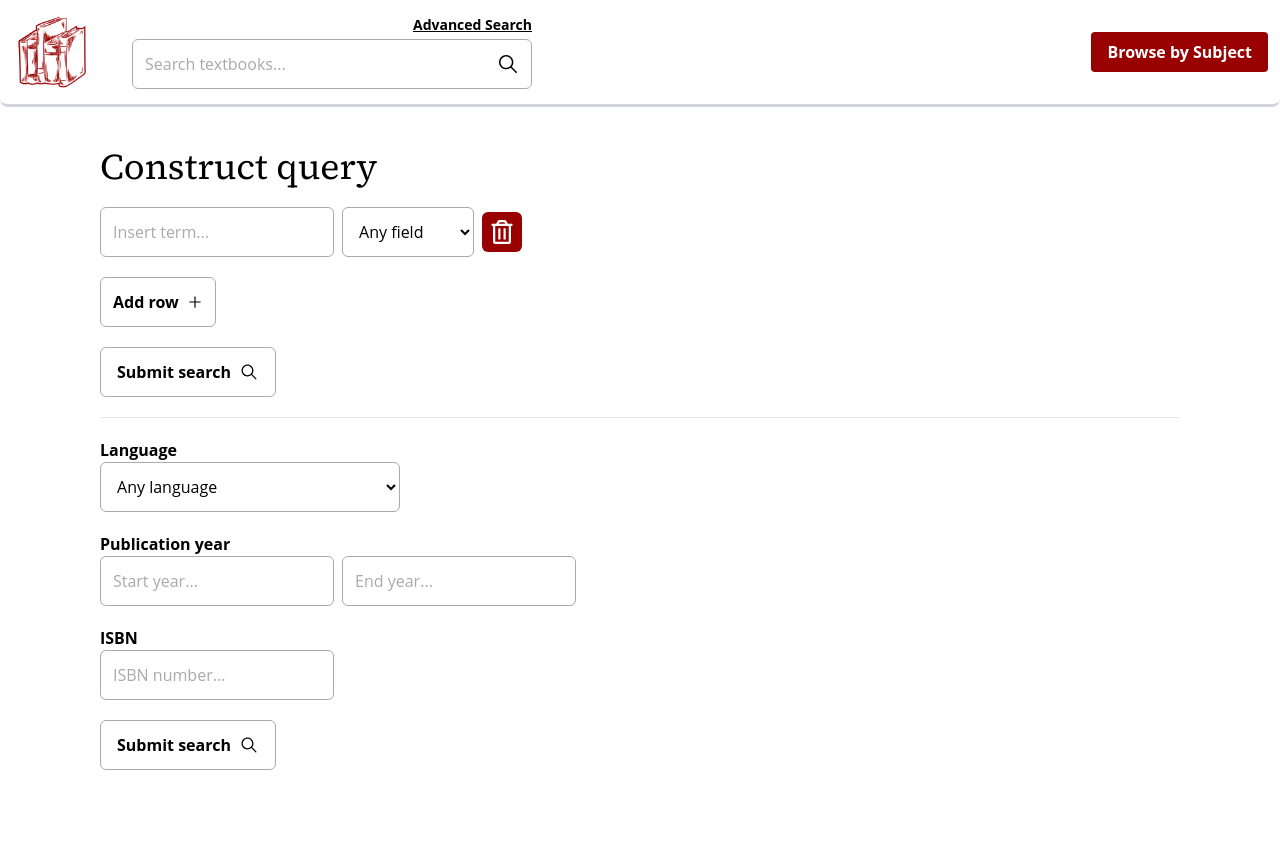
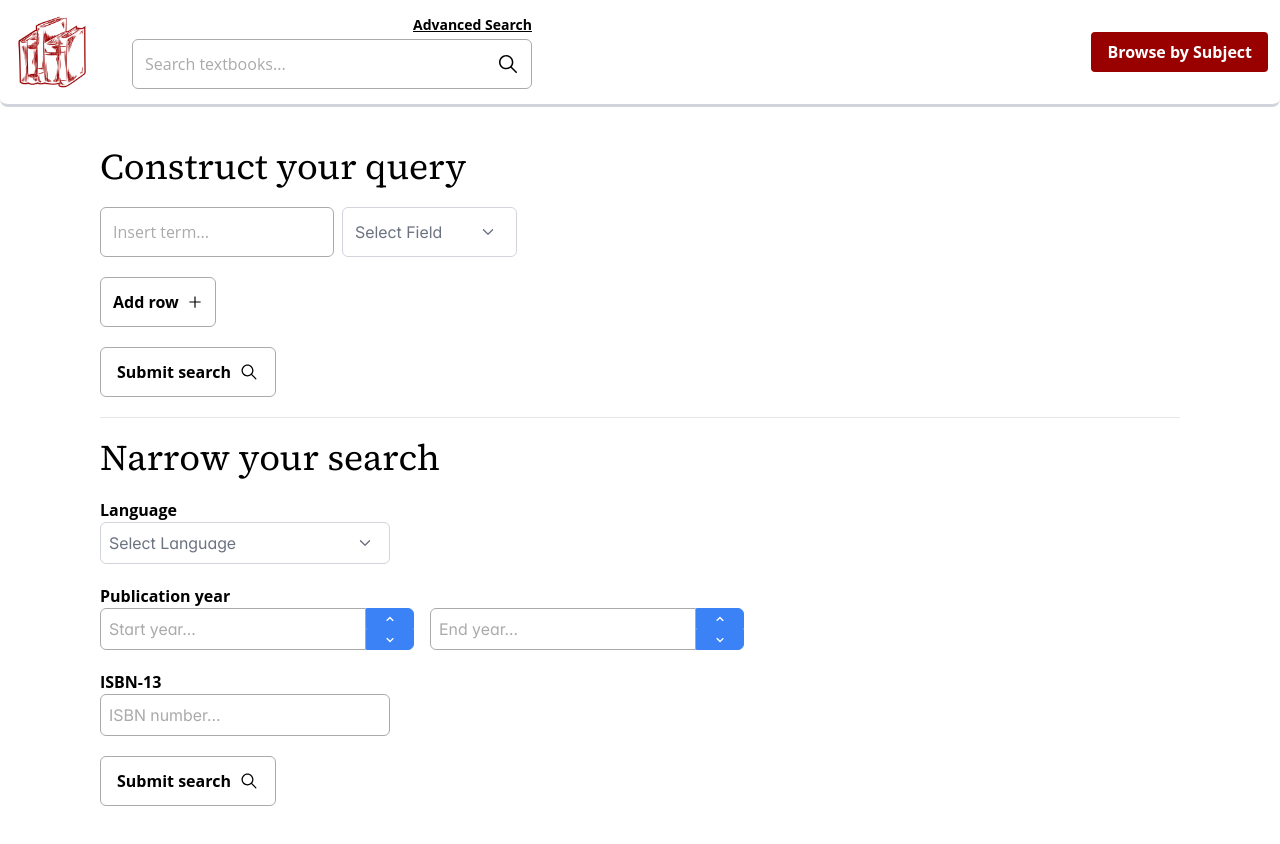
Before and after one commit to BettiM7/IR-project, a React (Vite) app in the folder ui/: page /search/advanced in a window 1280 px wide. Before the commit the page ends 810 px from the top, so only its background shows below. Built offline with nearby package versions, Linux system fonts and the light colour scheme.

Commit message:
fixed AdvancedSearch.jsx

```diff
--- a/ui/src/components/NoResults.jsx
+++ b/ui/src/components/NoResults.jsx
@@ -1,12 +1,12 @@
 import React from "react";
 import { Message } from "primereact/message";
 
-export default function NoResults() {
+export default function NoResults({text}) {
   return (
       <div className="absolute top-1/2 left-1/2 transform -translate-x-1/2 -translate-y-1/2 p-6 text-center">
         <Message
             severity="error"
-            text="No results found. Please try again with different keywords."
+            text={`No results found for "${text}". Please try again with different keywords.`}
             className="text-xl"
         />
       </div>
--- a/ui/src/index.css
+++ b/ui/src/index.css
@@ -64,7 +64,7 @@ h4 {
 }
 
 .p-inputtext {
-  padding: 2px 5px !important;
+  padding: .5rem !important;
 }
 
 .p-icon {
--- a/ui/src/pages/AdvancedSearch.jsx
+++ b/ui/src/pages/AdvancedSearch.jsx
@@ -1,21 +1,117 @@
-import React, { useState } from "react";
-import { FaRegTrashAlt } from "react-icons/fa";
-import { AiOutlinePlus } from "react-icons/ai";
-import { IoIosSearch } from "react-icons/io";
+import React, {useState, useRef} from "react";
+import {FaRegTrashAlt} from "react-icons/fa";
+import {AiOutlinePlus} from "react-icons/ai";
+import {IoIosSearch} from "react-icons/io";
+import {Dropdown} from "primereact/dropdown";
+import {Toast} from "primereact/toast";
+import {useNavigate} from "react-router-dom";
+import { InputNumber } from 'primereact/inputnumber';
+import { InputText } from 'primereact/inputtext';
+
+
 
 export default function AdvancedSearch() {
-    /**
-     * {
-     *  field: string,
-     *  term: string
-     * }
-     */
-    const [queryTerms, setQueryTerms] = useState([{ field: "*", term: "*" }]);
-    const [queryBoolean, setQueryBoolean] = useState("AND");
+    const [queryTerms, setQueryTerms] = useState([{field: null, term: null}]);
+    const toast = useRef(null);
+    const navigate = useNavigate();
+    const [startYear, setStartYear] = useState(null);
+    const [endYear, setEndYear] = useState(null);
+    const [isbn, setIsbn] = useState("");
+    const [selectedLanguage, setSelectedLanguage] = useState(null);
+
+    const fieldOptions = [
+        {label: "Any field", value: "Any field"},
+        {label: "Title", value: "Title"},
+        {label: "Description", value: "Description"},
+        {label: "Author", value: "Author"},
+        {label: "Subjects", value: "Subjects"},
+    ];
+
+    const languageOptions = [
+        {label: 'Arabic (152)', value: 'Arabic'},
+        {label: 'Armenian (2)', value: 'Armenian'},
+        {label: 'Azerbaijani (2)', value: 'Azerbaijani'},
+        {label: 'Belarusian (2)', value: 'Belarusian'},
+        {label: 'Bengali (3)', value: 'Bengali'},
+        {label: 'Bulgarian (15)', value: 'Bulgarian'},
+        {label: 'Burmese (1)', value: 'Burmese'},
+        {label: 'Catalan (1)', value: 'Catalan'},
+        {label: 'Chinese (80)', value: 'Chinese'},
+        {label: 'Croatian (3)', value: 'Croatian'},
+        {label: 'Czech (1)', value: 'Czech'},
+        {label: 'Danish (3)', value: 'Danish'},
+        {label: 'Dutch (7)', value: 'Dutch'},
+        {label: 'Dutch; Flemish (4)', value: 'Dutch; Flemish'},
+        {label: 'English (11.911)', value: 'English'},
+        {label: 'English,Arabic (1)', value: 'English,Arabic'},
+        {label: 'English,German (1)', value: 'English,German'},
+        {label: 'English,Multiple languages (1)', value: 'English,Multiple languages'},
+        {label: 'English,Spanish (1)', value: 'English,Spanish'},
+        {label: 'English,Ukrainian (1)', value: 'English,Ukrainian'},
+        {label: 'Estonian (1)', value: 'Estonian'},
+        {label: 'Finnish (6)', value: 'Finnish'},
+        {label: 'French (111)', value: 'French'},
+        {label: 'French,English (1)', value: 'French,English'},
+        {label: 'Galician (1)', value: 'Galician'},
+        {label: 'German (126)', value: 'German'},
+        {label: 'German,English (3)', value: 'German,English'},
+        {label: 'Greek, Modern (1453-) (2)', value: 'Greek, Modern (1453-)'},
+        {label: 'Hawaiian (1)', value: 'Hawaiian'},
+        {label: 'Hebrew (14)', value: 'Hebrew'},
+        {label: 'Hindi (1)', value: 'Hindi'},
+        {label: 'Hungarian (2)', value: 'Hungarian'},
+        {label: 'Icelandic (4)', value: 'Icelandic'},
+        {label: 'Indic (Other) (1)', value: 'Indic (Other)'},
+        {label: 'Indonesian (1)', value: 'Indonesian'},
+        {label: 'Iranian (Other) (1)', value: 'Iranian (Other)'},
+        {label: 'Irish (3)', value: 'Irish'},
+        {label: 'Italian (18)', value: 'Italian'},
+        {label: 'Japanese (137)', value: 'Japanese'},
+        {label: 'Kazakh (1)', value: 'Kazakh'},
+        {label: 'Khmer (2)', value: 'Khmer'},
+        {label: 'Korean (86)', value: 'Korean'},
+        {label: 'Latin (3)', value: 'Latin'},
+        {label: 'Latvian (2)', value: 'Latvian'},
+        {label: 'Macedonian (1)', value: 'Macedonian'},
+        {label: 'Malayalam (1)', value: 'Malayalam'},
+        {label: 'Mandarin (3)', value: 'Mandarin'},
+        {label: 'Mandingo (1)', value: 'Mandingo'},
+        {label: 'Mayan languages (1)', value: 'Mayan languages'},
+        {label: 'Modern Greek (19)', value: 'Modern Greek'},
+        {label: 'Niger-Kordofanian (Other) (2)', value: 'Niger-Kordofanian (Other)'},
+        {label: 'Norwegian (3)', value: 'Norwegian'},
+        {label: 'Oirat (1)', value: 'Oirat'},
+        {label: 'Oromo (1)', value: 'Oromo'},
+        {label: 'Persian (5)', value: 'Persian'},
+        {label: 'Polish (22)', value: 'Polish'},
+        {label: 'Portuguese (28)', value: 'Portuguese'},
+        {label: 'Romanian (4)', value: 'Romanian'},
+        {label: 'Russian (58)', value: 'Russian'},
+        {label: 'Serbian (1)', value: 'Serbian'},
+        {label: 'Shona (1)', value: 'Shona'},
+        {label: 'Slavic (Other) (1)', value: 'Slavic (Other)'},
+        {label: 'Slovenian (1)', value: 'Slovenian'},
+        {label: 'Sorbian (Other) (1)', value: 'Sorbian (Other)'},
+        {label: 'Spanish (104)', value: 'Spanish'},
+        {label: 'Spanish; Castilian (83)', value: 'Spanish; Castilian'},
+        {label: 'Swahili (1)', value: 'Swahili'},
+        {label: 'Swedish (4)', value: 'Swedish'},
+        {label: 'Tajik (2)', value: 'Tajik'},
+        {label: 'Thai (2)', value: 'Thai'},
+        {label: 'Tibetan (4)', value: 'Tibetan'},
+        {label: 'Turkish (6)', value: 'Turkish'},
+        {label: 'Turkish, Ottoman (1)', value: 'Turkish, Ottoman'},
+        {label: 'Ukrainian (19)', value: 'Ukrainian'},
+        {label: 'Undetermined (7)', value: 'Undetermined'},
+        {label: 'Urdu (4)', value: 'Urdu'},
+        {label: 'Vietnamese (3)', value: 'Vietnamese'},
+        {label: 'Wolof (1)', value: 'Wolof'},
+        {label: 'Yiddish (3)', value: 'Yiddish'},
+    ];
 
     function changeQueryTerm(newTerm, index) {
         let newQueryTerms = [...queryTerms];
-        if (newTerm == "") newTerm = "*";
+        if (newTerm === "") newTerm = "*";
         newQueryTerms[index].term = newTerm;
         console.log(newQueryTerms);
         setQueryTerms(newQueryTerms);
@@ -23,9 +119,15 @@ export default function AdvancedSearch() {
 
     function changeQueryField(newField, index) {
         let newQueryTerms = [...queryTerms];
-        if (newField == "Any field") newField = "*";
+        if (newField === "Any field") newField = "*";
         newQueryTerms[index].field = newField.toLowerCase();
         console.log(newQueryTerms);
+        setQueryTerms(newQueryTerms);
+    }
+
+    function changeQueryOperator(newOperator, index) {
+        let newQueryTerms = [...queryTerms];
+        newQueryTerms[index].operator = newOperator;
         setQueryTerms(newQueryTerms);
     }
 
@@ -35,86 +137,203 @@ export default function AdvancedSearch() {
         setQueryTerms(newQueryTerms);
     }
 
+    function capitalizeFirstLetter(string) {
+        if (typeof string !== "string" || string.length === 0) return "";
+        return string.charAt(0).toUpperCase() + string.slice(1);
+    }
+
+    function validateAndSubmit() {
+        const hasNullField = queryTerms.some((term) => term.field === null);
+        if (hasNullField) {
+            toast.current.show({
+                severity: "error",
+                summary: "Error",
+                detail: "Missing fields.",
+                life: 3000,
+            });
+        } else {
+            const queryString = queryTerms
+                .map((obj, index) => {
+                    const operator = index > 0 ? `${obj.operator}` : "";
+                    return `${operator}(${obj.field}:${obj.term})`;
+                })
+                .join("");
+            navigate(`/search?q=${queryString}`);
+        }
+    }
+
+    function validateAndSubmitNarrow() {
+        if (!startYear && !endYear && !isbn && !selectedLanguage) {
+            toast.current.show({
+                severity: "error",
+                summary: "Validation Error",
+                detail: "At least one filter (Publication Year, ISBN, or Language) must be provided.",
+                life: 3000,
+            });
+            return;
+        }
+
+        if (startYear && endYear && startYear > endYear) {
+            toast.current.show({
+                severity: "error",
+                summary: "Validation Error",
+                detail: "Start year cannot be greater than end year.",
+                life: 3000,
+            });
+            return;
+        }
+
+        let queryParts = [];
+        if (startYear && endYear) {
+            queryParts.push(`publish_date:[${startYear} TO ${endYear}]`);
+        } else if (startYear) {
+            queryParts.push(`publish_date:[${startYear} TO *]`);
+        } else if (endYear) {
+            queryParts.push(`publish_date:[* TO ${endYear}]`);
+        }
+        if (isbn) {
+            queryParts.push(`isbn13:${isbn}`);
+        }
+        if (selectedLanguage) {
+            queryParts.push(`language:${selectedLanguage}`);
+        }
+
+        let queryTermsPart = [];
+        const allTermsValid = queryTerms.every((term) => term.field && term.term);
+        if (allTermsValid) {
+            queryTermsPart = queryTerms.map((obj) => `${obj.field}:${obj.term}`);
+        }
+
+        const queryString = [
+            ...queryTermsPart,
+            ...queryParts,
+        ]
+            .filter(Boolean)
+            .join(" AND ");
+
+        window.location.href = `/search?q=${encodeURIComponent(queryString)}`;
+    }
+
+
     return (
         <div className="py-10 max-w-[1080px] mx-auto">
-            <h2>Construct query</h2>
+            <Toast ref={toast} position="top-center"/>
+            <h2>Construct your query</h2>
 
             <div className="flex flex-col gap-3 mt-5">
                 {queryTerms.map((queryObject, index) => (
                     <>
-                        {" "}
-                        <div className="flex items-center gap-2">
-                            <input type="text" placeholder="Insert term..." className="p-3 rounded-md" onChange={(e) => changeQueryTerm(e.target.value, index)} />
-                            <select onChange={(e) => changeQueryField(e.target.value, index)} className="p-3 border-[1px] bg-white border-outlineGray rounded-md">
-                                <option>Any field</option>
-                                <option>Title</option>
-                                <option>Description</option>
-                                <option>Author</option>
-                                <option>Subjects</option>
-                            </select>
-                            <button onClick={() => deleteQueryTerm(index)} className="bg-royalRed p-2 rounded-md hover:bg-gray-200 text-white hover:text-royalRed transition-all duration-300">
-                                <FaRegTrashAlt className="h-6 w-6" />
+                        {(queryTerms.length > 1 & index !== 0) ? (
+                            <div className="mt-2 flex items-center gap-2">
+                                <label>Set boolean</label>
+                                <div className="flex rounded-md overflow-hidden border-outlineGray border-[1px]">
+                                    <button
+                                        className={`py-3 px-4 ${queryTerms[index].operator === "AND" ? "bg-royalRed" : "bg-white text-black"} transition-all duration-300 text-white border-outlineGray border-r-[1px]`}
+                                        onClick={() => changeQueryOperator("AND", index)}>
+                                        AND
+                                    </button>
+                                    <button
+                                        className={`py-3 px-4 ${queryTerms[index].operator === "OR" ? "bg-royalRed" : "bg-white text-black"} transition-all duration-300 text-white`}
+                                        onClick={() => changeQueryOperator("OR", index)}>
+                                        OR
                                     </button>
                                 </div>
-                        {index != queryTerms.length - 1 && queryBoolean}
+                            </div>
+                        ) : null}
+                        <div key={index} className="flex items-center gap-2">
+                            <input type="text" placeholder="Insert term..." className="p-3 rounded-md"
+                                   onChange={(e) => changeQueryTerm(e.target.value, index)}/>
+                            <Dropdown
+                                className="p-1 w-[175px]"
+                                value={queryObject.field === "*" ? "Any field" : capitalizeFirstLetter(queryObject.field)}
+                                options={fieldOptions}
+                                onChange={(e) => {
+                                    changeQueryField(e.value, index)
+                                }}
+                                placeholder="Select Field" checkmark={true} highlightOnSelect={true}
+                            />
+                            {index !== 0 && (
+                                <button onClick={() => deleteQueryTerm(index)}
+                                        className="bg-royalRed p-2 rounded-md hover:bg-gray-200 text-white hover:text-royalRed transition-all duration-300">
+                                    <FaRegTrashAlt className="h-6 w-6"/>
+                                </button>
+                            )}
+                        </div>
                     </>
                 ))}
             </div>
 
-            <button onClick={() => setQueryTerms([...queryTerms, { field: "*", term: "*" }])} className="flex items-center gap-2 border-[1px] border-outlineGray p-3 rounded-md hover:border-royalRed hover:text-royalRed transition-all duration-300 mt-5">
-                Add row <AiOutlinePlus />
+            <button onClick={() => setQueryTerms([...queryTerms, {field: null, term: null, operator: "AND"}])}
+                    className="flex items-center gap-2 border-[1px] border-outlineGray p-3 rounded-md hover:border-royalRed hover:text-royalRed transition-all duration-300 mt-5">
+                Add row <AiOutlinePlus/>
             </button>
 
-            {queryTerms.length > 1 && (
-                <div className="mt-5 flex items-center gap-2">
-                    <label>Set boolean</label>
-                    <div className="flex rounded-md overflow-hidden border-outlineGray border-[1px]">
-                        <button className={`py-3 px-4 ${queryBoolean == "AND" ? "bg-royalRed" : "bg-white text-black"} transition-all duration-300 text-white border-outlineGray border-r-[1px]`} onClick={() => setQueryBoolean("AND")}>
-                            AND
-                        </button>
-                        <button className={`py-3 px-4 ${queryBoolean == "OR" ? "bg-royalRed" : "bg-white text-black"} transition-all duration-300 text-white`} onClick={() => setQueryBoolean("OR")}>
-                            OR
-                        </button>
-                    </div>
-                </div>
-            )}
-
-            <button onClick={() => (window.location.href = `/search?q=${queryTerms.map((obj) => obj.field + ":" + obj.term).join(" ")}&q.op=${queryBoolean}`)} className="border-[1px] border-outlineGray py-3 px-4 rounded-md flex gap-2 items-center hover:border-royalRed hover:text-royalRed transition-all duration-300 mt-5">
+            <button
+                onClick={validateAndSubmit}
+                className="border-[1px] border-outlineGray py-3 px-4 rounded-md flex gap-2 items-center hover:border-royalRed hover:text-royalRed transition-all duration-300 mt-5">
                 Submit search
-                <IoIosSearch className="h-5 w-5" />
+                <IoIosSearch className="h-5 w-5"/>
             </button>
 
-            <hr className="my-5" />
+            <hr className="my-5"/>
 
-            <div className="flex flex-col">
+            <div>
+                <h2>Narrow your search</h2>
+                <div className="flex flex-col mt-5">
                     <label className="font-bold">Language</label>
-                <select className="p-3 w-[300px] border-[1px] bg-white border-outlineGray rounded-md">
-                    <option>Any language</option>
-                    <option>English (254)</option>
-                    <option>Italian (19)</option>
-                    <option>German (18)</option>
-                </select>
+                    <Dropdown
+                        value={selectedLanguage}
+                        options={languageOptions}
+                        onChange={(e) => setSelectedLanguage(e.value)}
+                        placeholder="Select Language" checkmark={true} highlightOnSelect={true}
+                        className="w-[290px] rounded-md"
+                    />
                 </div>
 
                 <div className="flex flex-col mt-5">
                     <label className="font-bold">Publication year</label>
                     <div className="flex gap-2">
-                    <input type="number" className="p-3 rounded-md" placeholder="Start year..." />
-                    <input type="number" className="p-3 rounded-md" placeholder="End year..." />
+                        <InputNumber
+                            placeholder="Start year..."
+                            value={startYear}
+                            onChange={(e) => setStartYear(e.value)}
+                            useGrouping={false}
+                            showButtons
+                            min={0}
+                            className=""
+                        />
+                        <InputNumber
+                            placeholder="End year..."
+                            value={endYear}
+                            onChange={(e) => setEndYear(e.value)}
+                            useGrouping={false}
+                            showButtons
+                            min={0}
+                            className="ml-2"
+                        />
                     </div>
                 </div>
 
                 <div className="flex flex-col mt-5">
-                <label className="font-bold">ISBN</label>
+                    <label className="font-bold">ISBN-13</label>
                     <div className="flex gap-2">
-                    <input type="text" className="p-3 rounded-md" placeholder="ISBN number..." />
+                        <InputText
+                            placeholder="ISBN number..."
+                            value={isbn}
+                            onChange={(e) => setIsbn(e.target.value)}
+                            className="w-[290px]"
+                        />
                     </div>
                 </div>
 
-            <button onClick={() => (window.location.href = `/search?q=${queryTerms.map((obj) => obj.field + ":" + obj.term).join(" ")}&q.op=${queryBoolean}`)} className="border-[1px] border-outlineGray py-3 px-4 rounded-md flex gap-2 items-center hover:border-royalRed hover:text-royalRed transition-all duration-300 mt-5">
+                <button
+                    onClick={validateAndSubmitNarrow}
+                    className="border-[1px] border-outlineGray py-3 px-4 rounded-md flex gap-2 items-center hover:border-royalRed hover:text-royalRed transition-all duration-300 mt-5"
+                >
                     Submit search
-                <IoIosSearch className="h-5 w-5" />
+                    <IoIosSearch className="h-5 w-5"/>
                 </button>
+            </div>
         </div>
     );
 }
--- a/ui/src/pages/Results.jsx
+++ b/ui/src/pages/Results.jsx
@@ -181,7 +181,7 @@ export default function Results() {
                     </Splitter>
                 </div>
             ) : noResults ? (
-                <NoResults/>
+                <NoResults text={search}/>
             ) : (
                 <div className="mt-[40vh]">
                     <Loading></Loading>
```
Also changed, not shown: 1 other file (tests, documents, lock files or other folders). Lines whose indentation alone changed are shown as unchanged.
